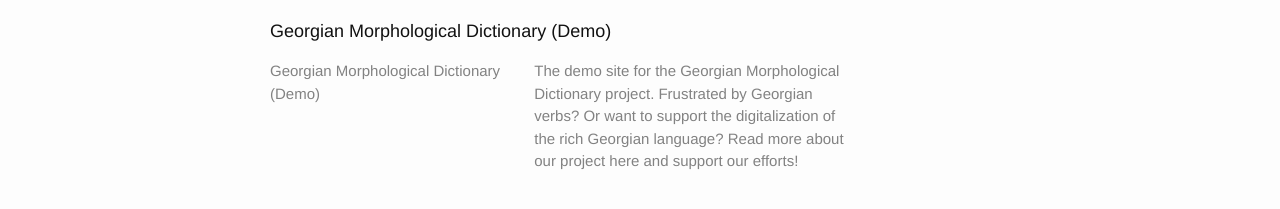
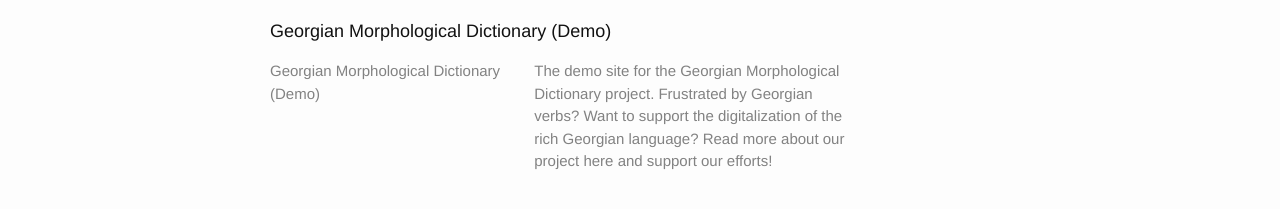
Before and after one commit to nwshane/georgian-morphology-demo, a Jekyll site: the page built from index.html, in a window 1280 px wide. Shown: the part 261-470 px from the top of the page. Built offline with Jekyll 4.4.1, drawn with Linux system fonts in a browser that asks for light colours.

Commit message:
Tweaked site description.

```diff
--- a/_config.yml
+++ b/_config.yml
@@ -9,7 +9,7 @@
 title: Georgian Morphological Dictionary (Demo)
 description: >
   The demo site for the Georgian Morphological Dictionary project.
-  Frustrated by Georgian verbs? Or want to support the digitalization of
+  Frustrated by Georgian verbs? Want to support the digitalization of
   the rich Georgian language? Read more about our project here and support
   our efforts!
 baseurl: ""
```
